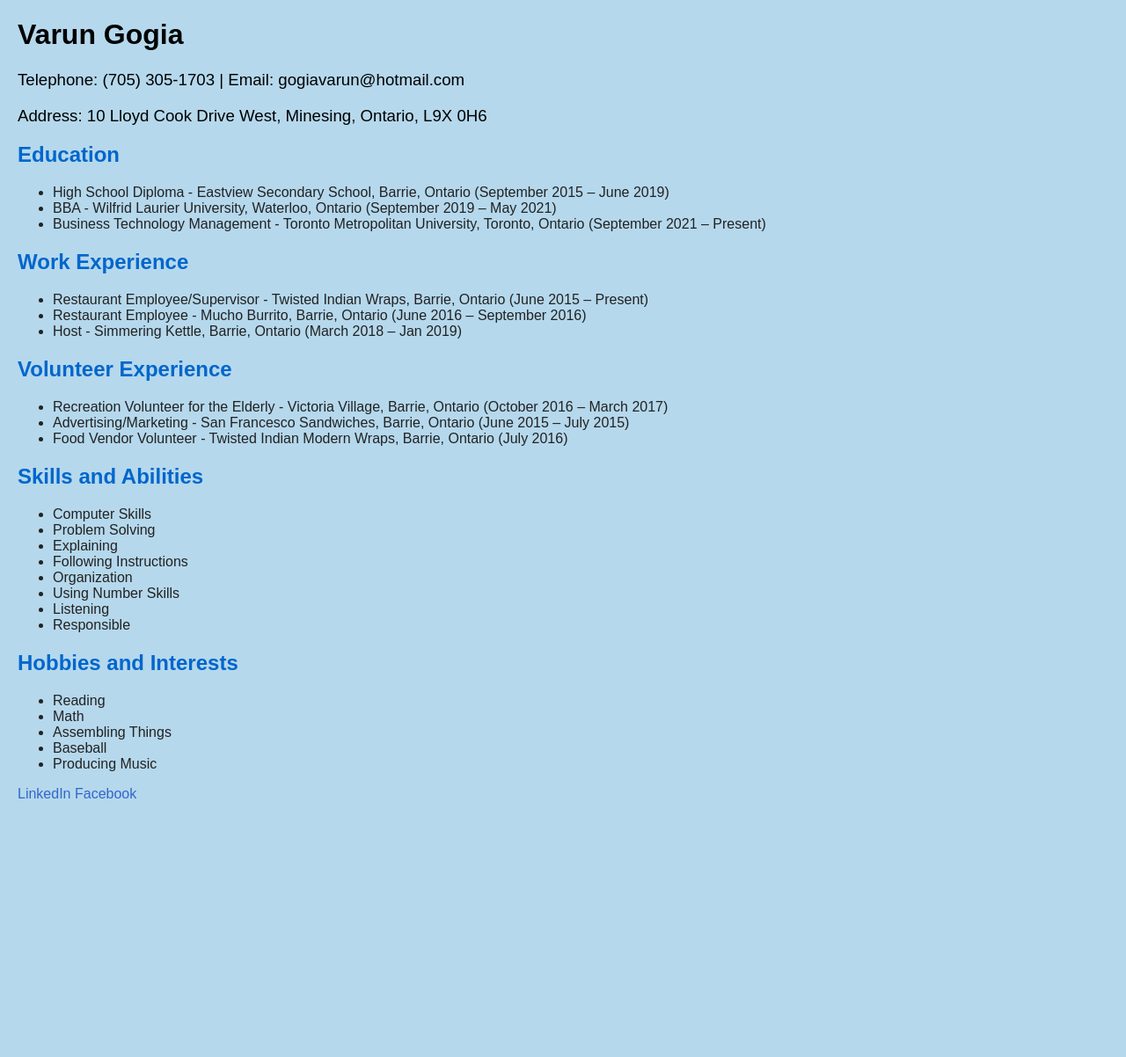
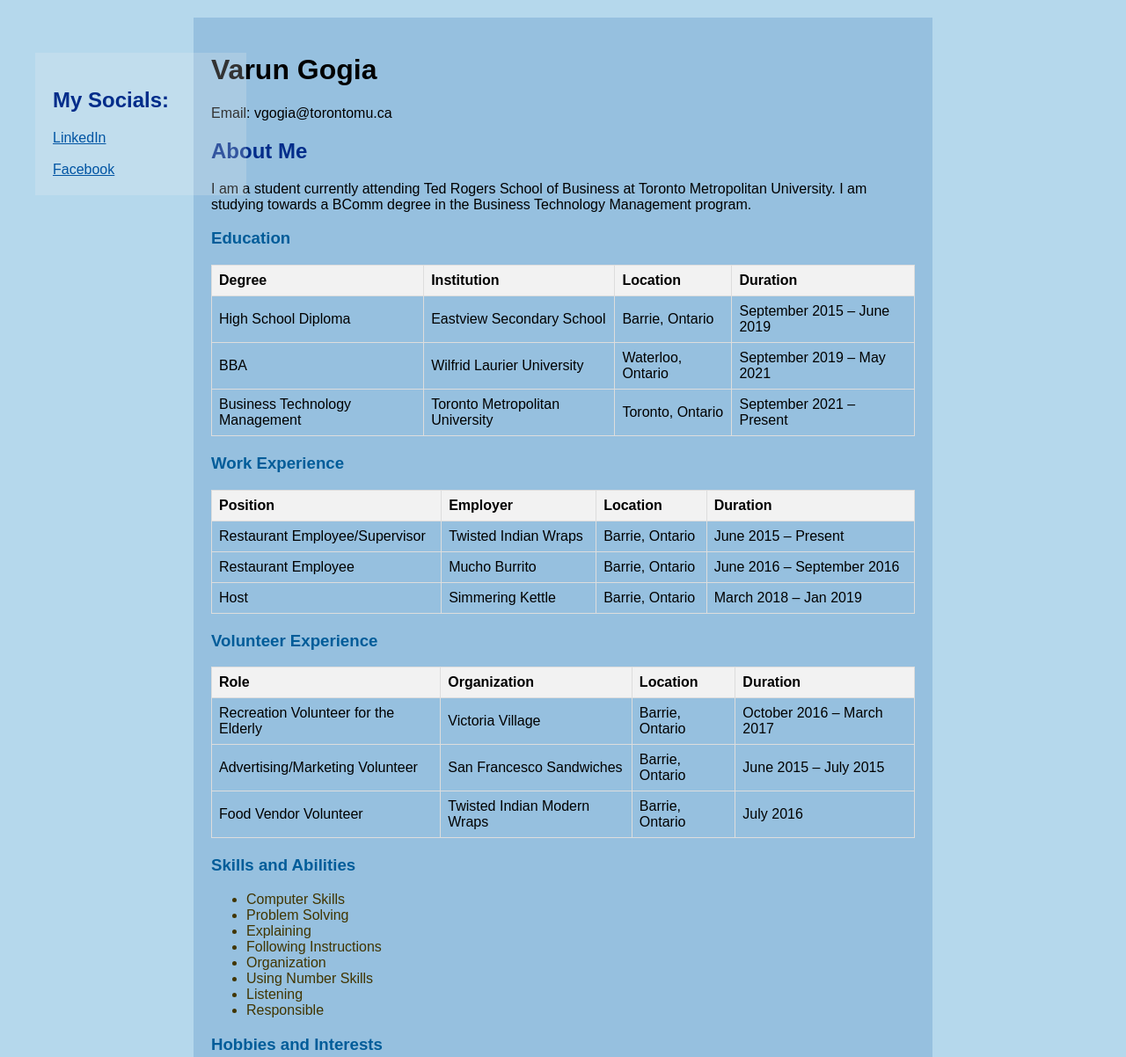
Before and after one commit to vgogia/vgogia.github.io, a plain HTML site: page index.html in a window 1280 px wide. Shown: the top 1202 px of the page at 88% size. Before the commit the page ends 932 px from the top, so only its background shows below. Drawn offline with Linux system fonts and the light colour scheme.

Commit message:
commit (lab3)

```diff
--- a/css/stylesheet.css
+++ b/css/stylesheet.css
@@ -2,70 +2,76 @@
     font-family: Arial, sans-serif;
     font-size: 12pt;
     background-color: #b5d8ec;
-    color: #222222;
+    color: #000000;
     margin: 15pt;
 }
 
 h1 {
-    font-size: 24pt; /* Larger font size for H1 */
-    color: #000000; /* Red color for H1 */
+    font-size: 24pt;
+    color: #000000;
 }
 
 h2 {
     font-size: 18pt;
-    color: #0066cc; /* Blue color for H2 */
+    color: #002c8a;
 }
 
 h3 {
     font-size: 14pt;
-    color: #009900; /* Green color for H3 */
+    color: #005c99;
 }
 
-/* Paragraph tags */
-p {
-    font-size: 14pt;
-    color: #000000; /* Default text color */
+.main {
+    max-width: 800px;
+    margin: 0 auto;
+    padding: 20px;
+    background-color:rgba(0, 75, 161, 0.171)
 }
 
-/* Link styles */
+table {
+    width: 100%;
+    border-collapse: collapse;
+    margin-bottom: 20px;
+}
+
+th, td {
+    border: 1px solid #ddd;
+    padding: 8px;
+    text-align: left;
+}
+
+th {
+    background-color: #f2f2f2;
+}
+
+.side {
+    position: fixed;
+    top: 60px;
+    left: 40px;
+    width: 200px;
+    padding: 20px;
+    background-color: #f2f2f236;
+}
+
 a {
-    text-decoration: none;
-    color: #3366cc; /* Link color */
+    color: #0054a3;
 }
 
 a:hover {
-    color: #ff6600; /* Hover color */
+    text-decoration: underline;
+    color: #8b0045;
 }
 
 a:active {
-    color: #cc0000; /* Active color */
+    text-decoration: none;
+    color: #ff0000;
 }
 
 a:visited {
-    color: #663399; /* Visited link color */
+    text-decoration: none;
+    color:#6b00c2;
 }
 
-/* CSS Table layout */
-.table-container {
-    display: table;
-    width: 100%;
+ul {
+    color:rgb(65, 53, 0)
 }
-
-.table-row {
-    display: table-row;
-}
-
-.table-cell {
-    display: table-cell;
-    padding: 10px;
-    border: 1px solid #ccc; /* Border for better visibility */
-}
-
-/* Example layout for the table */
-.link-column {
-    width: 30%; /* Adjust the width as needed */
-}
-
-.description-column {
-    width: 70%; /* Adjust the width as needed */
-}
--- a/index.html
+++ b/index.html
@@ -11,34 +11,104 @@
 </head>
 
 <body>
-    <header>
-        <h1>Varun Gogia</h1>
-        <p>Telephone: (705) 305-1703 | Email: gogiavarun@hotmail.com</p>
-        <p>Address: 10 Lloyd Cook Drive West, Minesing, Ontario, L9X 0H6</p>
-    </header>
+    <div class="main">
+    <h1>Varun Gogia</h1>
+        <p>Email: vgogia@torontomu.ca</p>
 
-        <h2>Education</h2>
-        <ul>
-            <li>High School Diploma - Eastview Secondary School, Barrie, Ontario (September 2015 – June 2019)</li>
-            <li>BBA - Wilfrid Laurier University, Waterloo, Ontario (September 2019 – May 2021)</li>
-            <li>Business Technology Management - Toronto Metropolitan University, Toronto, Ontario (September 2021 – Present)</li>
-        </ul>
+    <h2>About Me</h2>
+        <p>I am a student currently attending Ted Rogers School of Business at Toronto Metropolitan University. I am studying towards a BComm degree in the Business Technology Management program.</p>
 
-        <h2>Work Experience</h2>
-        <ul>
-            <li>Restaurant Employee/Supervisor - Twisted Indian Wraps, Barrie, Ontario (June 2015 – Present)</li>
-            <li>Restaurant Employee - Mucho Burrito, Barrie, Ontario (June 2016 – September 2016)</li>
-            <li>Host - Simmering Kettle, Barrie, Ontario (March 2018 – Jan 2019)</li>
-        </ul>
+    <div class="side">
+        <h2>My Socials:</h2>
+            <a href="https://www.linkedin.com/in/varungogia0/" target="_blank">LinkedIn</a> <br /> <br />
+            <a href="https://www.facebook.com/Vinnygogia0/" target="_blank">Facebook</a>
+    </div>
 
-        <h2>Volunteer Experience</h2>
-        <ul>
-            <li>Recreation Volunteer for the Elderly - Victoria Village, Barrie, Ontario (October 2016 – March 2017)</li>
-            <li>Advertising/Marketing - San Francesco Sandwiches, Barrie, Ontario (June 2015 – July 2015)</li>
-            <li>Food Vendor Volunteer - Twisted Indian Modern Wraps, Barrie, Ontario (July 2016)</li>
-        </ul>
+    <h3>Education</h3>
+        <table>
+            <tr>
+                <th>Degree</th>
+                <th>Institution</th>
+                <th>Location</th>
+                <th>Duration</th>
+            </tr>
+            <tr>
+                <td>High School Diploma</td>
+                <td>Eastview Secondary School</td>
+                <td>Barrie, Ontario</td>
+                <td>September 2015 – June 2019</td>
+            </tr>
+            <tr>
+                <td>BBA</td>
+                <td>Wilfrid Laurier University</td>
+                <td>Waterloo, Ontario</td>
+                <td>September 2019 – May 2021</td>
+            </tr>
+            <tr>
+                <td>Business Technology Management</td>
+                <td>Toronto Metropolitan University</td>
+                <td>Toronto, Ontario</td>
+                <td>September 2021 – Present</td>
+            </tr>
+        </table>
 
-        <h2>Skills and Abilities</h2>
+    <h3>Work Experience</h3>
+        <table>
+            <tr>
+                <th>Position</th>
+                <th>Employer</th>
+                <th>Location</th>
+                <th>Duration</th>
+            </tr>
+            <tr>
+                <td>Restaurant Employee/Supervisor</td>
+                <td>Twisted Indian Wraps</td>
+                <td>Barrie, Ontario</td>
+                <td>June 2015 – Present</td>
+            </tr>
+            <tr>
+                <td>Restaurant Employee</td>
+                <td>Mucho Burrito</td>
+                <td>Barrie, Ontario</td>
+                <td>June 2016 – September 2016</td>
+            </tr>
+            <tr>
+                <td>Host</td>
+                <td>Simmering Kettle</td>
+                <td>Barrie, Ontario</td>
+                <td>March 2018 – Jan 2019</td>
+            </tr>
+        </table>
+
+    <h3>Volunteer Experience</h3>
+        <table>
+            <tr>
+                <th>Role</th>
+                <th>Organization</th>
+                <th>Location</th>
+                <th>Duration</th>
+            </tr>
+            <tr>
+                <td>Recreation Volunteer for the Elderly</td>
+                <td>Victoria Village</td>
+                <td>Barrie, Ontario</td>
+                <td>October 2016 – March 2017</td>
+            </tr>
+            <tr>
+                <td>Advertising/Marketing Volunteer</td>
+                <td>San Francesco Sandwiches</td>
+                <td>Barrie, Ontario</td>
+                <td>June 2015 – July 2015</td>
+            </tr>
+            <tr>
+                <td>Food Vendor Volunteer</td>
+                <td>Twisted Indian Modern Wraps</td>
+                <td>Barrie, Ontario</td>
+                <td>July 2016</td>
+            </tr>
+        </table>
+
+    <h3>Skills and Abilities</h3>
         <ul>
             <li>Computer Skills</li>
             <li>Problem Solving</li>
@@ -50,7 +120,7 @@
             <li>Responsible</li>
         </ul>
 
-        <h2>Hobbies and Interests</h2>
+    <h3>Hobbies and Interests</h3>
         <ul>
             <li>Reading</li>
             <li>Math</li>
@@ -59,9 +129,6 @@
             <li>Producing Music</li>
         </ul>
 
-        <div class="link-column">
-            <a href="https://www.linkedin.com/in/varungogia0/" target="_blank">LinkedIn</a>
-            <a href="https://www.facebook.com/Vinnygogia0/" target="_blank">Facebook</a>
-        </div>
+    </div>
 </body>
 </html>
```
